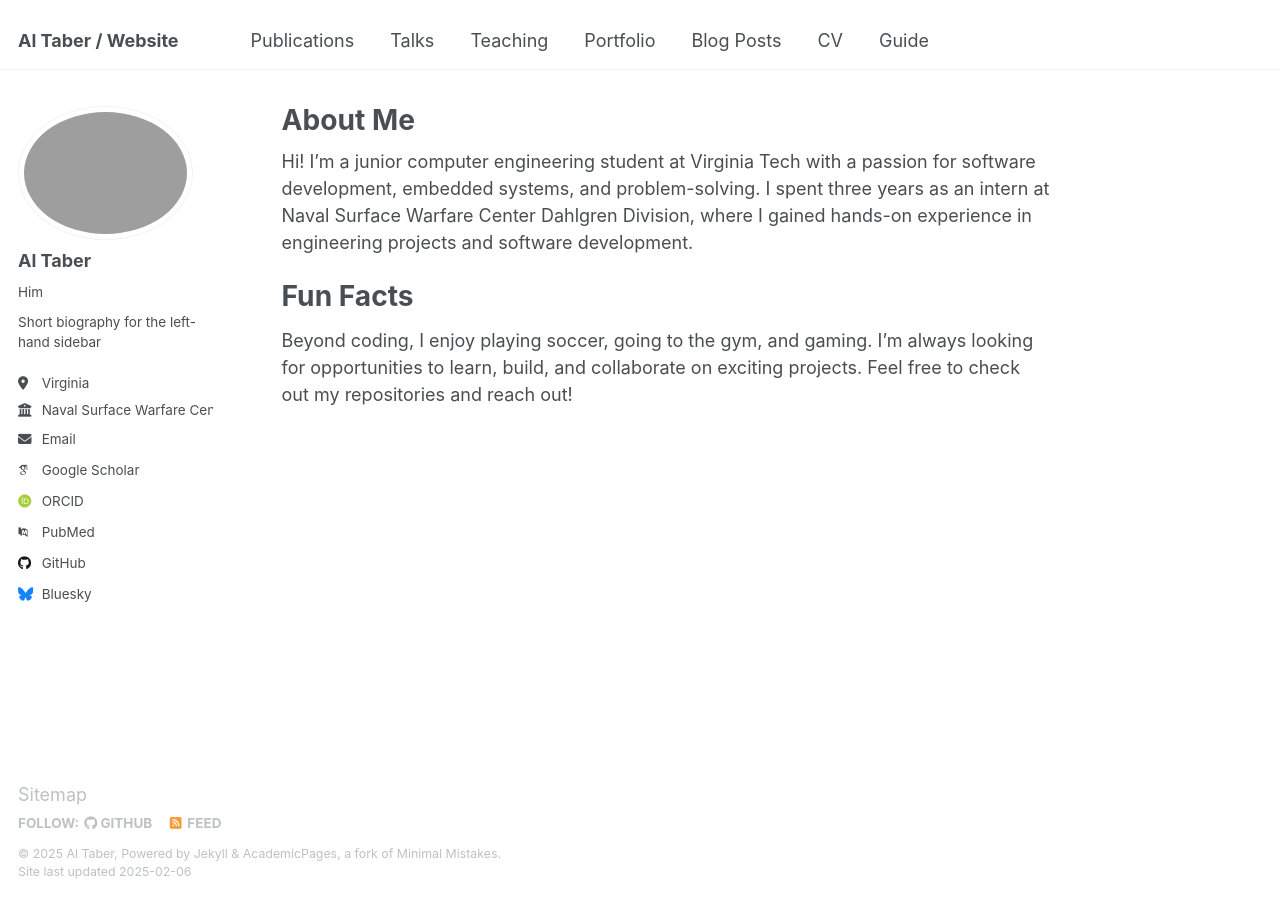
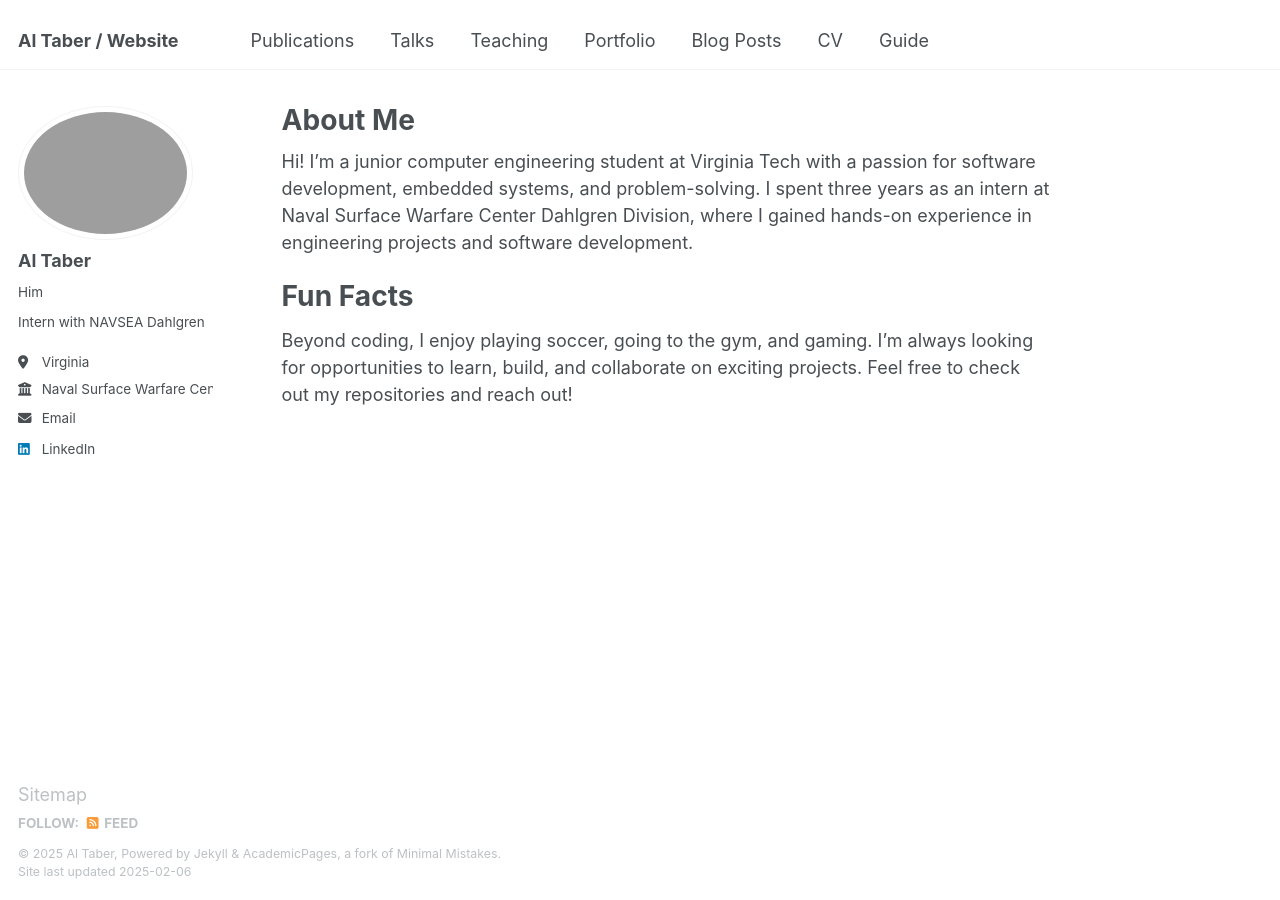
Before and after one commit to altaber2/altaber2.github.io, a Jekyll site: the page built from _pages/about.md, in a window 1280 px wide. Built offline with Jekyll 4.4.1, drawn with Linux system fonts in a browser that asks for light colours; some web fonts are replaced; part of the change alters nothing that is shown.

Commit message:
Update _config.yml

```diff
--- a/_config.yml
+++ b/_config.yml
@@ -15,7 +15,7 @@ name                     : &name "Al Taber"
 description              : &description "personal description"
 url                      : https://altaber2.github.io # the base hostname & protocol for your site e.g. "https://[your GitHub username].github.io"
 baseurl                  : "" # the subpath of your site, e.g. "/blog"
-repository               : "academicpages/academicpages.github.io"
+repository               : "altaber2/altaber2.github.io"
 
 # Site Author - The following control what appear as part of the author content on the side bar.
 #               If a field is blank the icon and link will not appear, otherwise it will be shown.
@@ -25,7 +25,7 @@ author:
   avatar           : "alpfp"
   name             : "Al Taber"
   pronouns         : "Him"
-  bio              : "Short biography for the left-hand sidebar"
+  bio              : "Intern with NAVSEA Dahlgren"
   location         : "Virginia"
   employer         : "Naval Surface Warfare Center Dahlgren Division"
   uri              : # URL
@@ -33,11 +33,11 @@ author:
 
   # Academic websites
   arxiv            : # URL - Update with the correct link to your profile
-  googlescholar    : "https://scholar.google.com/citations?user=PS_CX0AAAAAJ"
+  googlescholar    : #URL
   impactstory      : # URL
-  orcid            : "http://orcid.org/yourorcidurl"
+  orcid            : #URL
   semantic         : # URL
-  pubmed           : "https://www.ncbi.nlm.nih.gov/pubmed/?term=john+snow"
+  pubmed           : #URL
   researchgate     : # URL
   scopus           : # URL
 
@@ -45,12 +45,12 @@ author:
   bitbucket        : # Username - Update with your username on the site
   codepen          : # Username
   dribbble         : # Username
-  github           : "academicpages"
+  github           : #URL
   kaggle           : # Username
   stackoverflow    : # User number or user number and name (i.e., use "1" or "1/jeff-atwood")
 
   # Social media
-  bluesky          : "bsky.app" # Replace this with you Bluesky username
+  bluesky          :  # Replace this with you Bluesky username
   facebook         : # Username
   flickr           : # Username
   foursquare       : # Username
@@ -59,7 +59,7 @@ author:
   keybase          : # Username
   instagram        : # Username
   lastfm           : # Username
-  linkedin         : # Username
+  linkedin         : "https://www.linkedin.com/in/al-taber-3a405b256/"
   mastodon         : # URL
   medium           : # URL
   pinterest        : # Username
```
